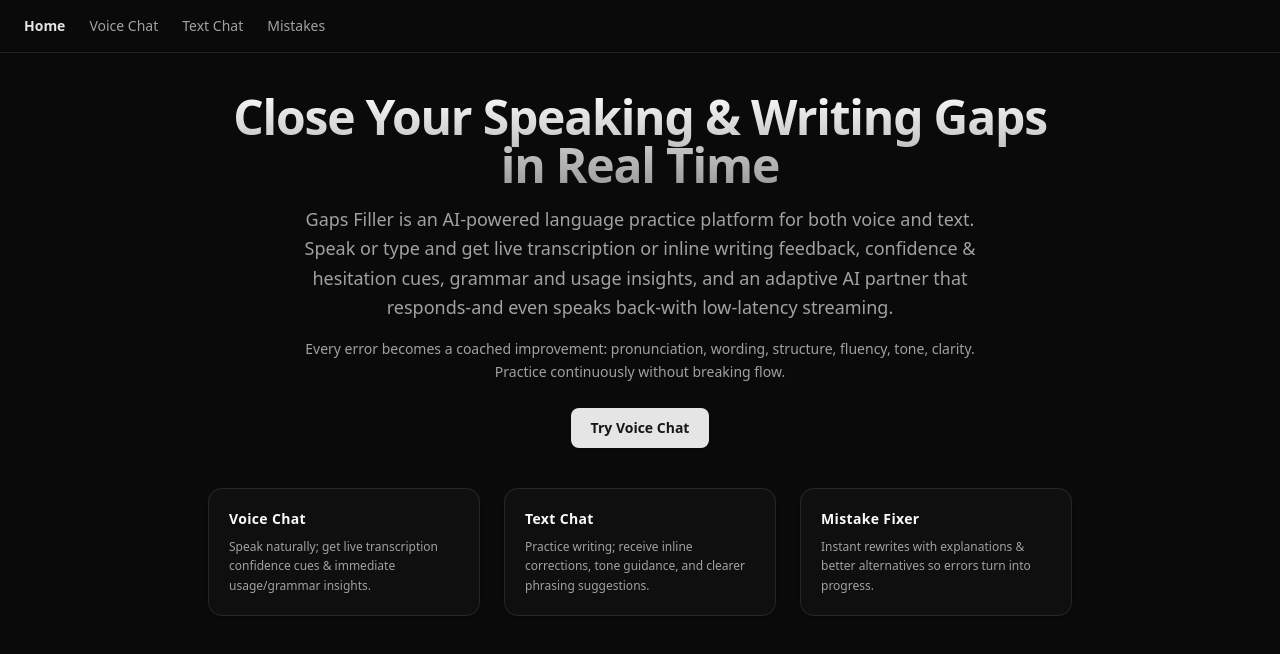
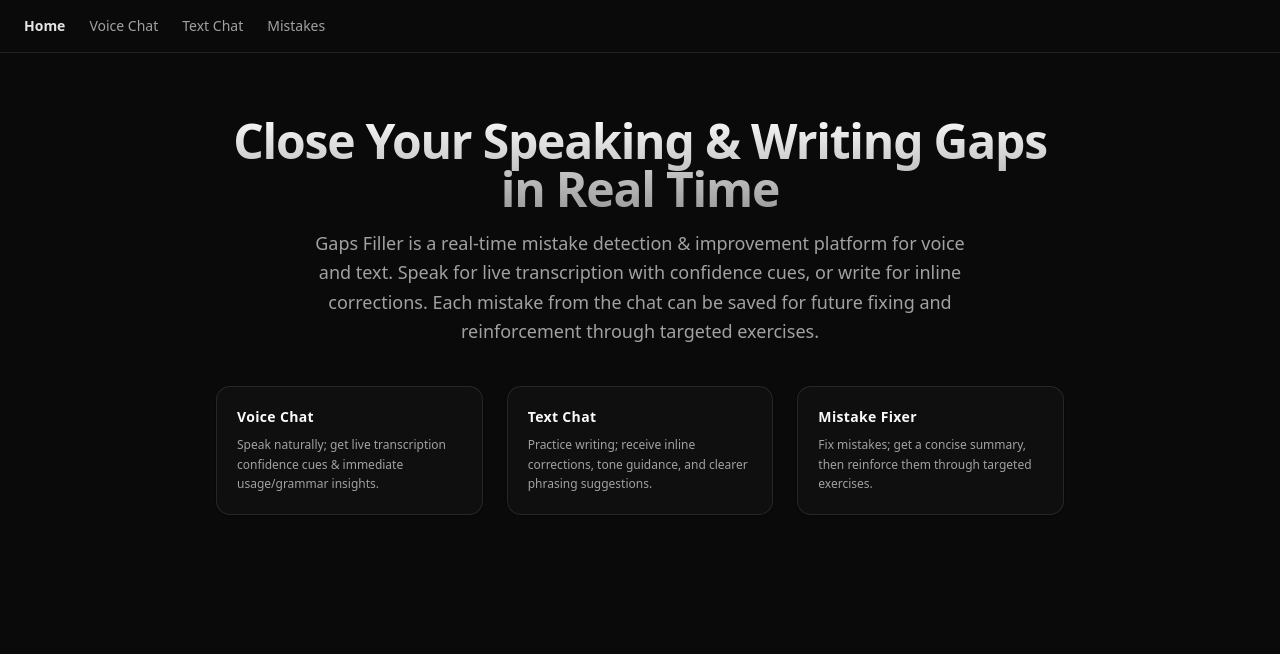
Before and after one commit to allohamora/gaps-filler, a React (Vite) app in the folder apps/client/: page / in a window 1280 px wide. Shown: the top 654 px of the page. Built offline with nearby package versions, Linux system fonts and the light colour scheme; no server answers; what hono would draw is missing.

Commit message:
feat(client): improve landing

```diff
--- a/apps/client/src/landing/feature.tsx
+++ b/apps/client/src/landing/feature.tsx
@@ -1,13 +1,16 @@
+import { Link, type LinkProps } from '@tanstack/react-router';
 import { type FC } from 'react';
 
-type Props = { title: string; description: string };
+type Props = { title: string; description: string; to: LinkProps['to'] };
 
-export const Feature: FC<Props> = ({ title, description }) => {
+export const Feature: FC<Props> = ({ title, description, to }) => {
   return (
-    <div className="bg-card/40 group relative overflow-hidden rounded-xl border p-5 shadow-sm transition hover:shadow">
-      <div className="from-primary/5 absolute inset-0 -z-10 bg-gradient-to-b to-transparent opacity-0 transition group-hover:opacity-100" />
-      <h3 className="mb-2 text-sm font-semibold tracking-wide">{title}</h3>
-      <p className="text-muted-foreground text-xs leading-relaxed">{description}</p>
-    </div>
+    <Link to={to}>
+      <div className="bg-card/40 group relative overflow-hidden rounded-xl border p-5 shadow-sm transition hover:shadow">
+        <div className="from-primary/5 absolute inset-0 -z-10 bg-gradient-to-b to-transparent opacity-0 transition group-hover:opacity-100" />
+        <h3 className="mb-2 text-sm font-semibold tracking-wide">{title}</h3>
+        <p className="text-muted-foreground text-xs leading-relaxed">{description}</p>
+      </div>
+    </Link>
   );
 };
--- a/apps/client/src/landing/landing.page.tsx
+++ b/apps/client/src/landing/landing.page.tsx
@@ -1,44 +1,35 @@
 import { type FC } from 'react';
 import { Feature } from './feature';
-import { Link } from '@tanstack/react-router';
 
 export const LandingPage: FC = () => {
   return (
-    <div className="mx-auto flex min-h-[calc(100vh-4rem)] w-full max-w-4xl flex-col gap-10 px-4 py-10">
+    <div className="mx-auto flex w-full max-w-4xl flex-col gap-10 px-6 py-16">
       <header className="flex flex-col gap-4 text-center">
         <h1 className="from-foreground to-foreground/60 bg-gradient-to-b bg-clip-text text-4xl font-extrabold tracking-tight text-transparent md:text-5xl">
           Close Your Speaking & Writing Gaps in Real Time
         </h1>
         <p className="text-muted-foreground mx-auto max-w-2xl text-base leading-relaxed md:text-lg">
-          Gaps Filler is an AI-powered language practice platform for both voice and text. Speak or type and get live
-          transcription or inline writing feedback, confidence & hesitation cues, grammar and usage insights, and an
-          adaptive AI partner that responds-and even speaks back-with low-latency streaming.
+          Gaps Filler is a real‑time mistake detection & improvement platform for voice and text. Speak for live
+          transcription with confidence cues, or write for inline corrections. Each mistake from the chat can be saved
+          for future fixing and reinforcement through targeted exercises.
         </p>
-        <p className="text-muted-foreground mx-auto max-w-2xl text-xs leading-relaxed md:text-sm">
-          Every error becomes a coached improvement: pronunciation, wording, structure, fluency, tone, clarity. Practice
-          continuously without breaking flow.
-        </p>
-        <div className="flex items-center justify-center gap-3 pt-2">
-          <Link
-            to="/voice-chat"
-            className="bg-primary text-primary-foreground focus:ring-primary/50 inline-flex items-center rounded-md px-5 py-2.5 text-sm font-semibold shadow transition hover:brightness-110 focus:outline-none focus:ring-2"
-          >
-            Try Voice Chat
-          </Link>
-        </div>
       </header>
+
       <section className="grid gap-6 md:grid-cols-3">
         <Feature
           title="Voice Chat"
           description="Speak naturally; get live transcription confidence cues & immediate usage/grammar insights."
+          to="/voice-chat"
         />
         <Feature
           title="Text Chat"
           description="Practice writing; receive inline corrections, tone guidance, and clearer phrasing suggestions."
+          to="/text-chat"
         />
         <Feature
           title="Mistake Fixer"
-          description="Instant rewrites with explanations & better alternatives so errors turn into progress."
+          description="Fix mistakes; get a concise summary, then reinforce them through targeted exercises."
+          to="/mistakes"
         />
       </section>
     </div>
```
